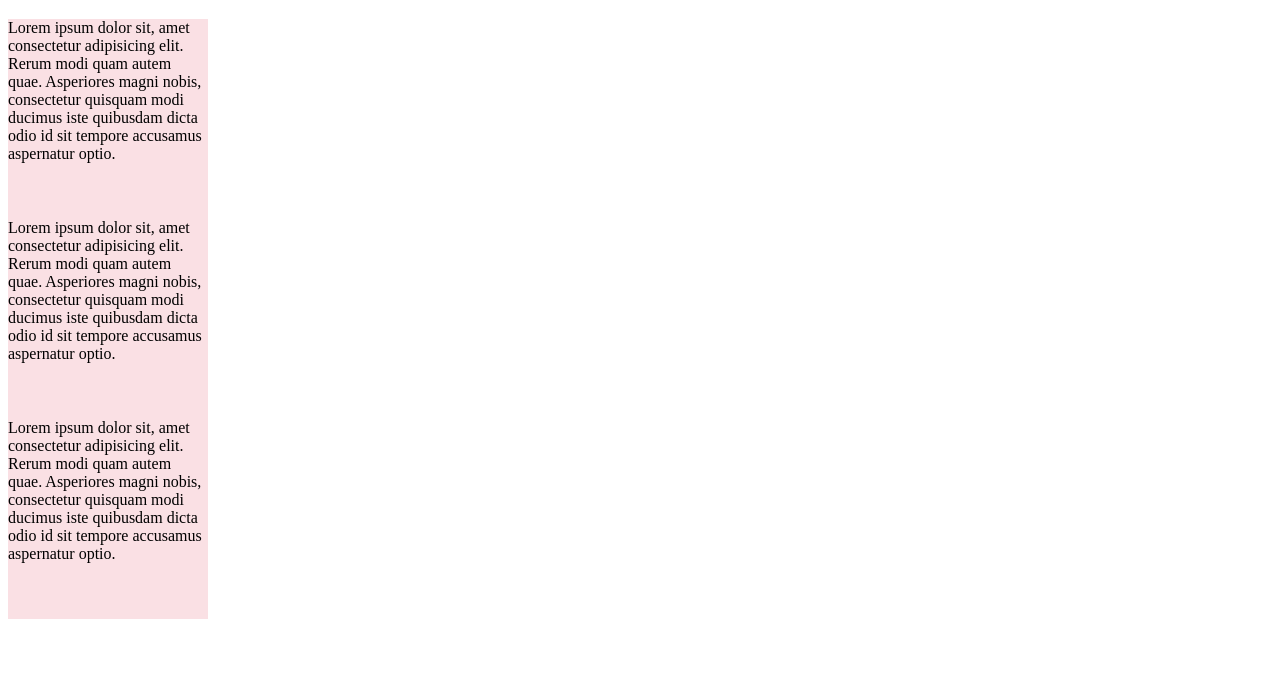
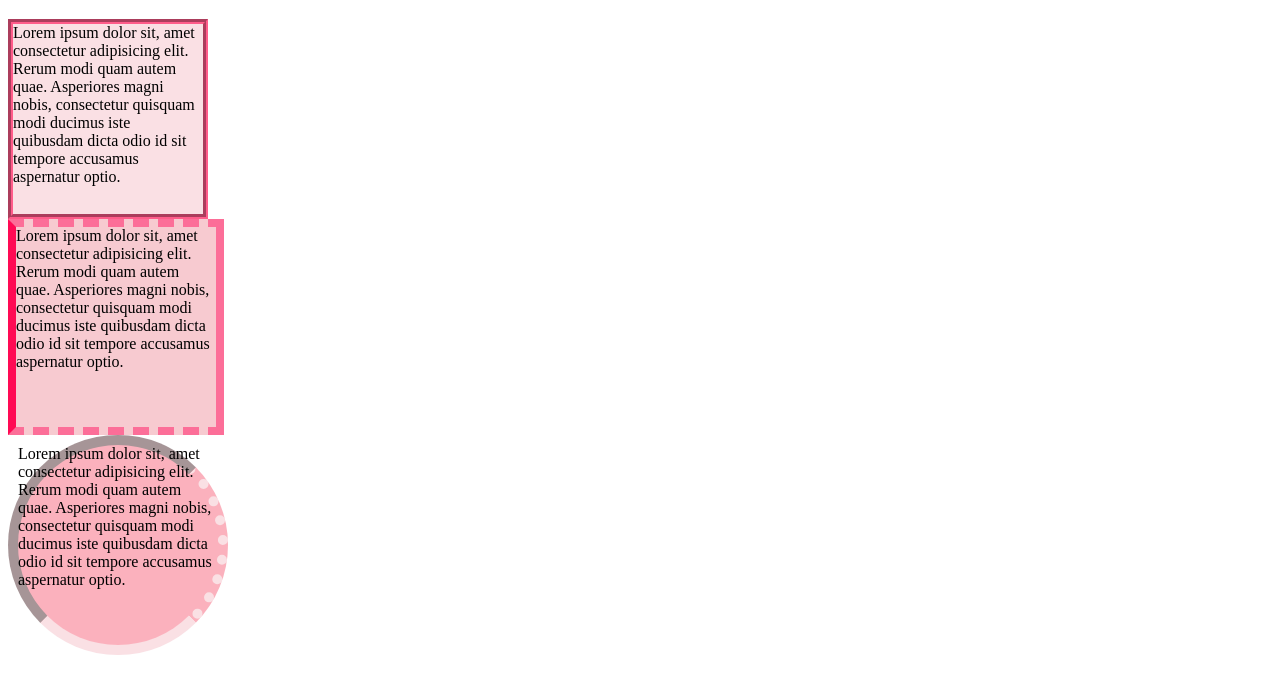
Before and after one commit to GitKitt3n/HTML-Practice, a plain HTML site: page box_model.html in a window 1280 px wide. Shown: the part 61-754 px from the top of the page. Drawn offline with Linux system fonts and the light colour scheme.

Commit message:
More Box Model Stuff

```diff
--- a/box.css
+++ b/box.css
@@ -4,6 +4,29 @@ div {
   background-color: #fae0e4;
 }
 
+#one {
+  background-color: #fae0e4;
+  border-width: 5px;
+  border-color: #ff5c8a;
+  border-style: groove;
+  box-sizing: border-box; /*exact size of element*/
+}
+
+#two {
+  background-color: #f7cad0;
+  border-color: #fc6e98;
+  border-width: 8px;
+  border-style: dashed solid;
+  border-left-color: #ff0a54;
+}
+
+#three {
+  background-color: #fbb1bd;
+  border: 10px inset #fae0e4;
+  border-right-style: dotted;
+  border-radius: 50%;
+}
+
 h1 {
   background-color: #fbb1bd;
   width: 100%;
--- a/box_model.html
+++ b/box_model.html
@@ -9,17 +9,17 @@
   </head>
   <body>
     <h1>Clearly I like Pink</h1>
-    <div>
+    <div id="one">
       Lorem ipsum dolor sit, amet consectetur adipisicing elit. Rerum modi quam
       autem quae. Asperiores magni nobis, consectetur quisquam modi ducimus iste
       quibusdam dicta odio id sit tempore accusamus aspernatur optio.
     </div>
-    <div>
+    <div id="two">
       Lorem ipsum dolor sit, amet consectetur adipisicing elit. Rerum modi quam
       autem quae. Asperiores magni nobis, consectetur quisquam modi ducimus iste
       quibusdam dicta odio id sit tempore accusamus aspernatur optio.
     </div>
-    <div>
+    <div id="three">
       Lorem ipsum dolor sit, amet consectetur adipisicing elit. Rerum modi quam
       autem quae. Asperiores magni nobis, consectetur quisquam modi ducimus iste
       quibusdam dicta odio id sit tempore accusamus aspernatur optio.
```
